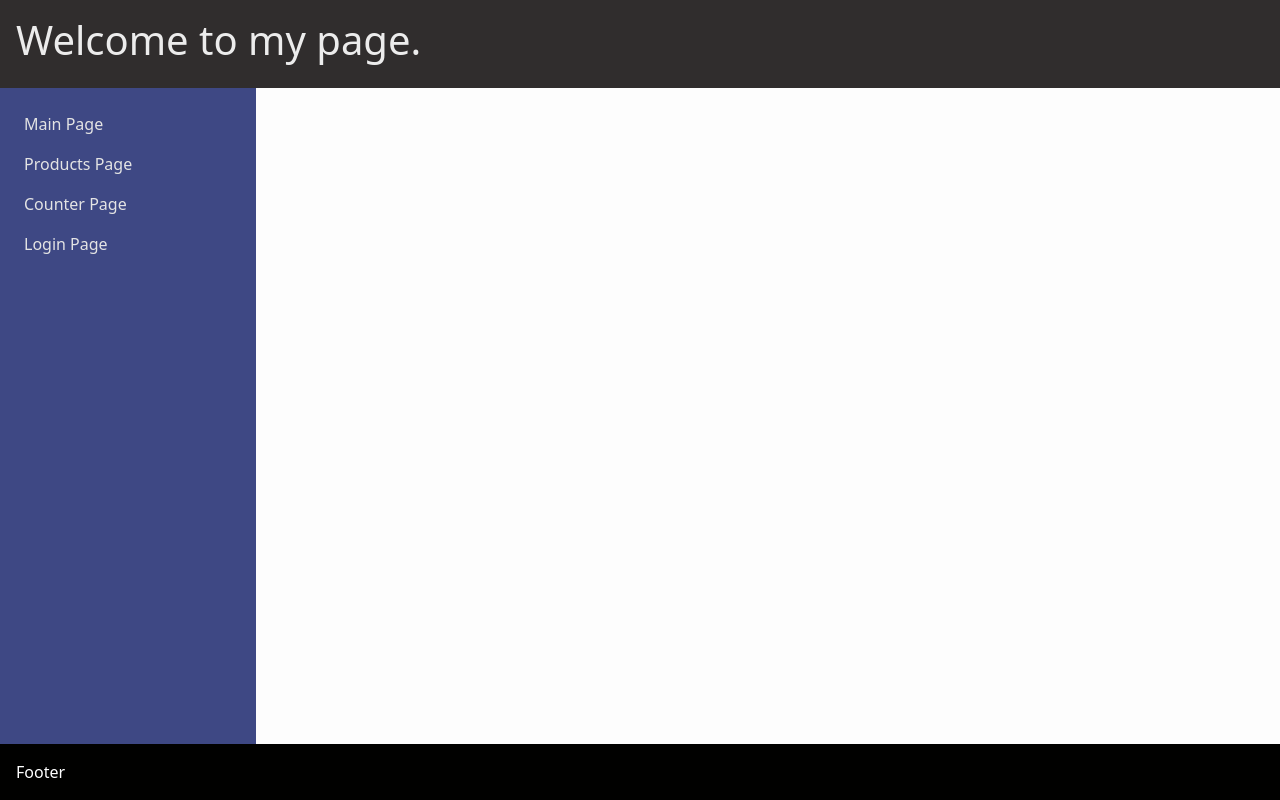
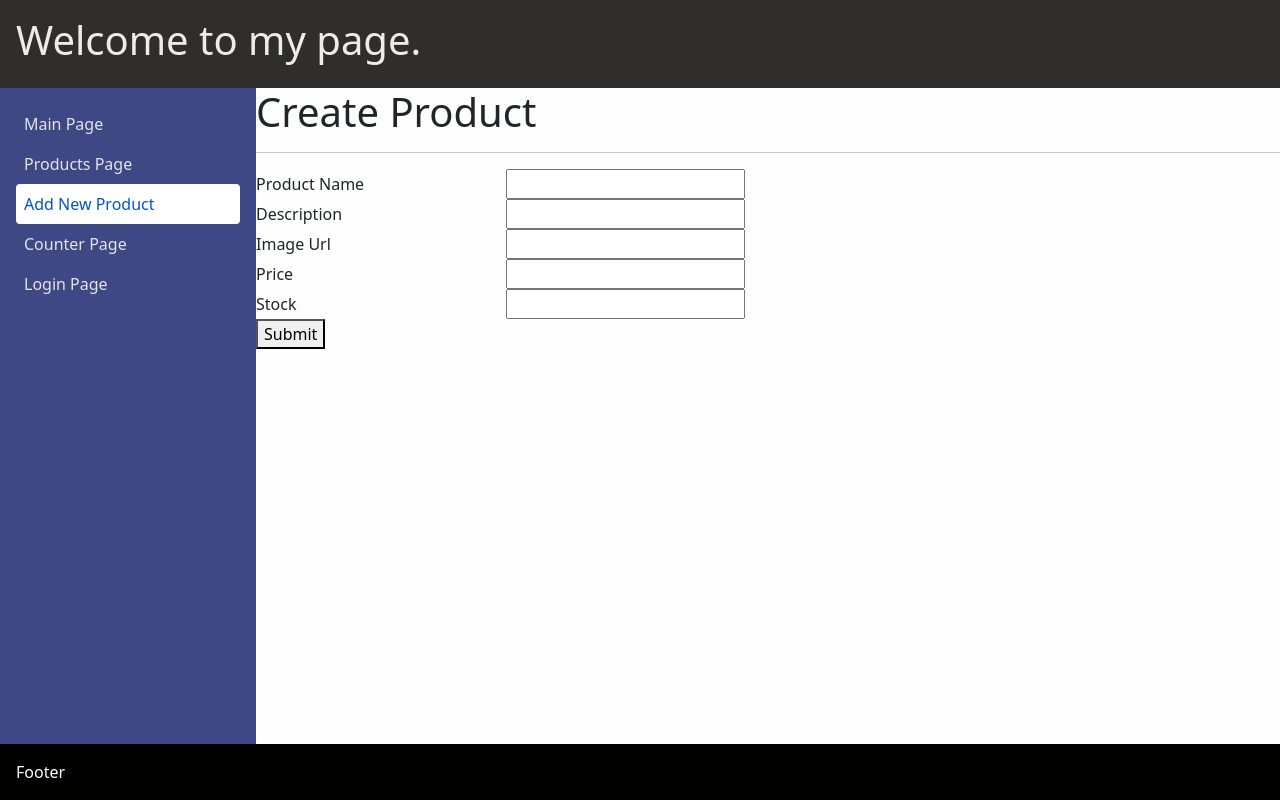
Before and after one commit to egesua/e-commerce-app, a React (Create React App) app: page /create-product in a window 1280 px wide. Built offline with nearby package versions, Linux system fonts and the light colour scheme; no server answers.

Commit message:
creating new products

```diff
--- a/src/App.css
+++ b/src/App.css
@@ -24,3 +24,16 @@
   color: rgb(5, 83, 201);
   background-color: #fff;
 }
+
+.login-form > label {
+  display: block;
+}
+
+.product-form > label {
+  display: block;
+}
+
+.product-form > label > span {
+  width: 250px;
+  display: inline-block;
+}
--- /dev/null
+++ b/src/components/ProductForm.js
@@ -0,0 +1,91 @@
+import axios from "axios";
+import { useEffect, useState } from "react";
+
+const ProductForm = () => {
+  const productDataInitial = {
+    name: "",
+    description: "",
+    img: "",
+    price: 0,
+    stock: 0,
+  };
+
+  const [productData, setProductData] = useState([]);
+
+  const inputChangeHandler = (e) => {
+    const { value, name, checked, type } = e.target;
+    setProductData({
+      ...productData,
+      [name]: type === "checkbox" ? checked : value,
+    });
+  };
+
+  const productSubmitHandler = (e) => {
+    e.preventDefault();
+    axios.post("https://620d69fb20ac3a4eedc05e3a.mockapi.io/api/products", productData)
+     .then(res => {
+        console.log("Product succesfully submitted.", res.data);
+        setProductData(productDataInitial);
+     });
+  };
+
+  useEffect(() => {
+    console.log("productData > ", productData);
+  }, [productData]);
+
+  return (
+    <form onSubmit={productSubmitHandler} className="product-form">
+      <label>
+        <span>Product Name </span>
+        <input
+          type="text"
+          name="name"
+          onChange={inputChangeHandler}
+          value={productData.name}
+        ></input>
+      </label>
+
+      <label>
+        <span>Description </span>
+        <input
+          type="text"
+          name="description"
+          onChange={inputChangeHandler}
+          value={productData.description}
+        ></input>
+      </label>
+      <label>
+        <span>Image Url </span>
+        <input
+          type="url"
+          name="img"
+          onChange={inputChangeHandler}
+          value={productData.img}
+        ></input>
+      </label>
+
+      <label>
+        <span>Price </span>
+        <input
+          type="text"
+          name="price"
+          onChange={inputChangeHandler}
+          value={productData.price}
+        ></input>
+      </label>
+
+      <label>
+        <span>Stock </span>
+        <input
+          type="number"
+          name="stock"
+          onChange={inputChangeHandler}
+          value={productData.stock}
+        ></input>
+      </label>
+      <button type="submit">Submit</button>
+    </form>
+  );
+};
+
+export default ProductForm;
--- a/src/layout/PageContent.js
+++ b/src/layout/PageContent.js
@@ -4,6 +4,7 @@ import MainPage from "../pages/MainPage";
 import ProductsPage from "../pages/ProductsPage";
 import ProductDetailPage from "../pages/ProductDetailPage";
 import LoginPage from "../pages/LoginPage";
+import CreateProductPage from "../pages/CreateProductPage";
 
 const PageContent = ({ userName, products }) => {
   return (
@@ -29,6 +30,11 @@ const PageContent = ({ userName, products }) => {
           element={<LoginPage />}
         >
         </Route>
+        <Route
+          path="/create-product"
+          element={<CreateProductPage />}
+        >
+        </Route>
       </Routes>
     </div>
   );
--- a/src/layout/SideBar.js
+++ b/src/layout/SideBar.js
@@ -5,6 +5,7 @@ const SideBar = () => {
         <div className="side-bar">
             <NavLink to="/" exact>Main Page</NavLink>
             <NavLink to="/products" exact>Products Page</NavLink>
+            <NavLink to="/create-product" exact>Add New Product</NavLink>
             <NavLink to="/counter-page" exact>Counter Page</NavLink>
             <NavLink to="/login" exact>Login Page</NavLink>
         </div>
--- /dev/null
+++ b/src/pages/CreateProductPage.js
@@ -0,0 +1,61 @@
+import axios from "axios";
+import { useEffect, useState } from "react";
+import ProductForm from "../components/ProductForm";
+
+const loginFormDataInitial = {
+  name: "",
+  email: "",
+  password: "",
+  rememberMe: false,
+};
+
+const CreateProductPage = () => {
+  const [loginFormData, setLoginFormData] = useState(loginFormDataInitial);
+
+  const inputChangeHandler = (e) => {
+    const { value, name, checked, type } = e.target;
+    setLoginFormData({
+      ...loginFormData,
+      [name]: type === "checkbox" ? checked : value,
+    });
+  };
+
+  const submitHandler = (e) => {
+    e.preventDefault();
+    console.log("form submitted.");
+    axios
+      .post("www.myserverapiaddress.com/api/login", loginFormData)
+      .then((res) => {
+        if (res.loggedIn) {
+        } else {
+          //basarisiz
+        }
+      })
+      .catch((err) => {
+        //giris yapilamadi
+      });
+  };
+
+  useEffect(() => {
+    console.log("COMPONENT DID MOUNT")
+    console.log("loginFormData: ", loginFormData);
+  }, [loginFormData]);
+
+  useEffect(() => {
+    console.log("COMPONENT DID MOUNT");
+  }, [])
+
+  useEffect(() => {
+    console.log("COMPONENT DID UPDATE");
+  })
+
+  return (
+    <div>
+      <h1>Create Product</h1>
+      <hr />
+      <ProductForm />
+    </div>
+  );
+};
+
+export default CreateProductPage;
--- a/src/pages/LoginPage.js
+++ b/src/pages/LoginPage.js
@@ -1,39 +1,101 @@
+import axios from "axios";
 import { useEffect, useState } from "react";
 
+const loginFormDataInitial = {
+  name: "",
+  email: "",
+  password: "",
+  rememberMe: false,
+};
+
 const LoginPage = () => {
+  const [loginFormData, setLoginFormData] = useState(loginFormDataInitial);
 
-    const [loginFormData, setLoginFormData] = useState({
-        email: "",
-        password: "",
-        rememberMe: false
-    })
+  const inputChangeHandler = (e) => {
+    const { value, name, checked, type } = e.target;
+    setLoginFormData({
+      ...loginFormData,
+      [name]: type === "checkbox" ? checked : value,
+    });
+  };
 
-    const inputChangeHandler = (e) => {
-        const { value } = e.target;
-         setLoginFormData({ ...loginFormData, email: value
-         });
-    }
+  const submitHandler = (e) => {
+    e.preventDefault();
+    console.log("form submitted.");
+    axios
+      .post("www.myserverapiaddress.com/api/login", loginFormData)
+      .then((res) => {
+        if (res.loggedIn) {
+        } else {
+          //basarisiz
+        }
+      })
+      .catch((err) => {
+        //giris yapilamadi
+      });
+  };
 
-    const passChangeHandler = (e) => {
-        const { value } = e.target;
-        setLoginFormData({...loginFormData, password: value});
-    }
+  useEffect(() => {
+    console.log("COMPONENT DID MOUNT")
+    console.log("loginFormData: ", loginFormData);
+  }, [loginFormData]);
 
-    useEffect(() => {
-        console.log("loginFormData: ", loginFormData)
-    }, [loginFormData]);
+  useEffect(() => {
+    console.log("COMPONENT DID MOUNT");
+  }, [])
 
-    return (
-        <form onSubmit={() => {}} className="login-form">
-            <label htmlFor="user-mail">Email</label>
-            <input id="user-mail" type="email" onChange={inputChangeHandler}/>
-            <label htmlFor="user-pass">Password</label>
-            <input id="user-pass" type="password" />
-            <label htmlFor="user-remember">Remember Me</label>
-            <input id="user-remember" type="checkbox" />
-            <button type="submit">Login</button>
-        </form>
-    )
-}
+  useEffect(() => {
+    console.log("COMPONENT DID UPDATE");
+  })
+
+  return (
+    <form onSubmit={submitHandler} className="login-form">
+      <label htmlFor="user-pass">Name</label>
+      <input
+        id="user-pass"
+        type="text"
+        name="name"
+        //Controlled Component - value eklendi mi eklenmedi mi
+        value={loginFormData.name}
+        onChange={inputChangeHandler}
+      ></input>
+
+      <label htmlFor="user-mail">Email</label>
+      <input
+        id="user-mail"
+        type="email"
+        name="email"
+        value={loginFormData.email}
+        onChange={inputChangeHandler}
+      />
+
+      <label htmlFor="user-pass">Password</label>
+      <input
+        id="user-pass"
+        type="password"
+        name="password"
+        value={loginFormData.password}
+        onChange={inputChangeHandler}
+      />
+
+      <label htmlFor="user-remember">Remember Me</label>
+      <input
+        id="user-remember"
+        type="checkbox"
+        name="rememberMe"
+        checked={loginFormData.rememberMe}
+        onChange={inputChangeHandler}
+      />
+
+      <button type="submit">Login</button>
+      <button
+        type="button"
+        onClick={() => setLoginFormData(loginFormDataInitial)}
+      >
+        Reset
+      </button>
+    </form>
+  );
+};
 
 export default LoginPage;
--- a/src/pages/ProductDetailPage.js
+++ b/src/pages/ProductDetailPage.js
@@ -7,10 +7,6 @@ const ProductDetailPage = ({ products }) => {
   const navigate = useNavigate();
 
   const { productId } = useParams();
-
-  const navBack = () => {
-    navigate.goBack();
-  }
 
   useEffect(() => {
     const pro = products?.find((p) => p.id === productId);
```
